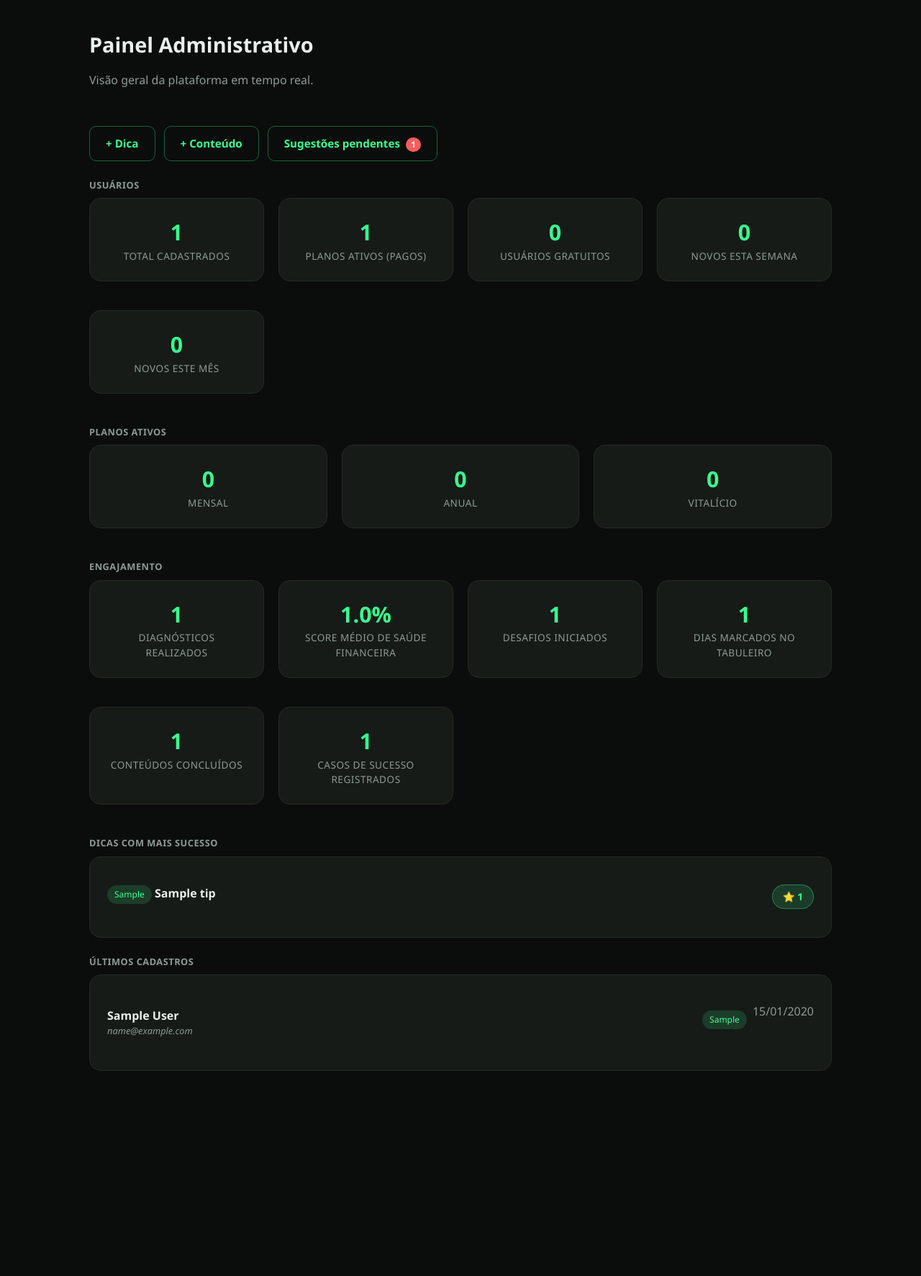
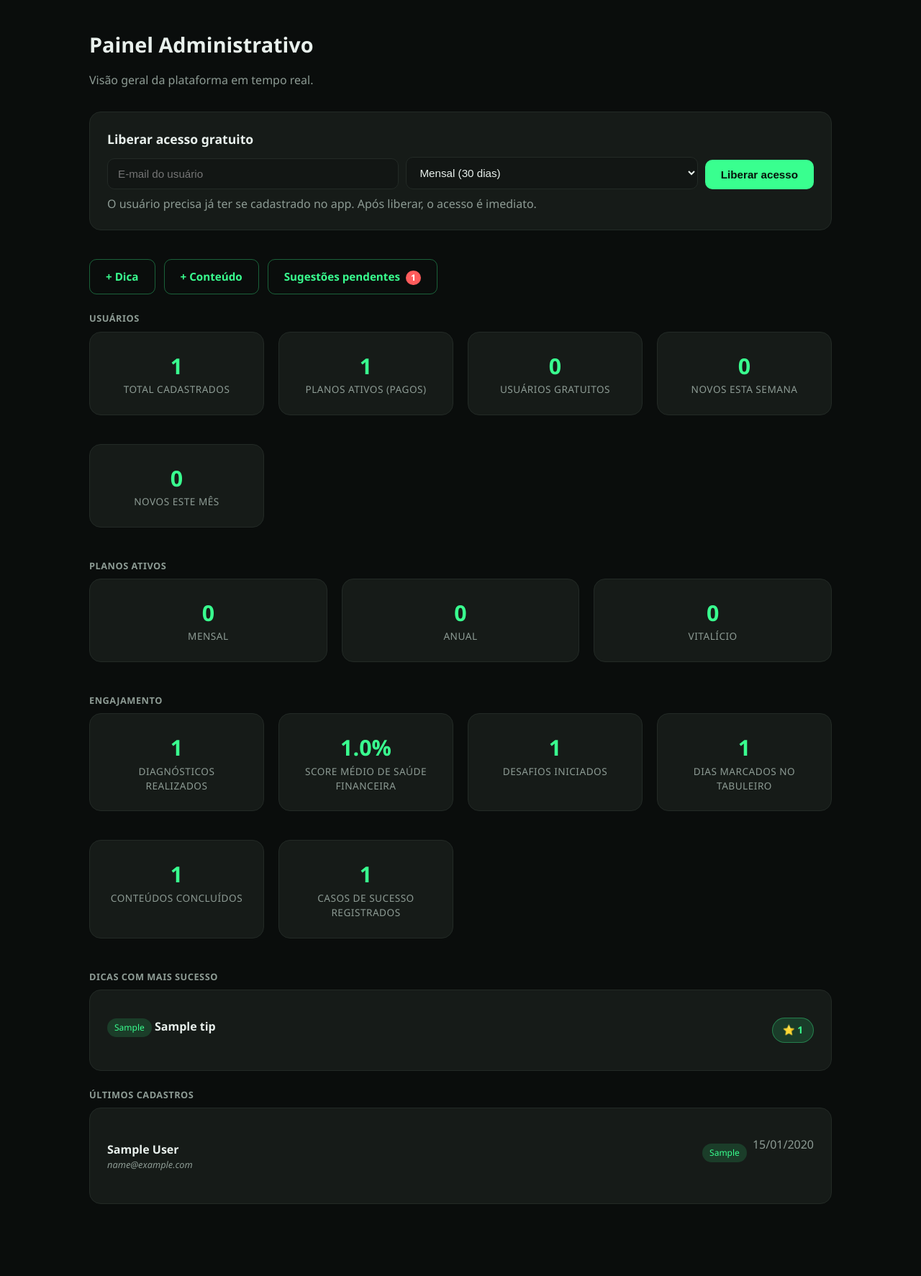
Before and after one commit to carloscesarmelo/financas-plus, a FastAPI app: page /admin in a window 1280 px wide. Shown: the part 74-1847 px from the top of the page at 72% size. Before the commit the page ends 1562 px from the top, so only its background shows below. Run offline with FastAPI, Linux system fonts and the light colour scheme; the visitor is signed in with stand-in values (Sample User, id 1); tables that the repository leaves empty hold one stand-in row (values such as "Sample post").

Commit message:
Painel admin: liberar acesso gratuito por e-mail sem passar pela Kiwify
Co-Authored-By: Claude Sonnet 4.6 <noreply@anthropic.com>

```diff
--- a/app/static/css/style.css
+++ b/app/static/css/style.css
@@ -928,6 +928,36 @@ textarea:focus {
   margin-bottom: 24px;
 }
 
+.admin-card-title {
+  font-size: 1.1rem;
+  font-weight: 700;
+  margin-bottom: 12px;
+}
+
+.grant-form-fields {
+  display: flex;
+  gap: 10px;
+  flex-wrap: wrap;
+  align-items: flex-end;
+}
+
+.grant-form-fields input,
+.grant-form-fields select {
+  width: auto;
+  flex: 1;
+  min-width: 200px;
+}
+
+.grant-form-fields .btn {
+  margin-top: 0;
+  white-space: nowrap;
+}
+
+.grant-hint {
+  margin-top: 8px;
+  margin-bottom: 0;
+}
+
 .admin-user-meta {
   display: flex;
   align-items: center;
--- a/app/templates/admin_dashboard.html
+++ b/app/templates/admin_dashboard.html
@@ -3,6 +3,30 @@
 {% block content %}
 <div class="page-title">Painel Administrativo</div>
 <p class="page-subtitle">Visão geral da plataforma em tempo real.</p>
+
+{% if grant_message == "acesso_liberado" %}
+<div class="disclaimer">Acesso liberado com sucesso!</div>
+{% elif grant_message == "email_nao_encontrado" %}
+<div class="error-box">E-mail não encontrado. O usuário precisa se cadastrar primeiro.</div>
+{% endif %}
+
+<div class="card">
+  <div class="admin-card-title">Liberar acesso gratuito</div>
+  <form method="post" action="/admin/grant-access" class="grant-form">
+    <div class="grant-form-fields">
+      <input type="email" name="email" placeholder="E-mail do usuário" required />
+      <select name="plan" title="Tipo de plano" required>
+        <option value="mensal">Mensal (30 dias)</option>
+        <option value="anual">Anual (365 dias)</option>
+        <option value="vitalicio">Vitalício (permanente)</option>
+      </select>
+      <button class="btn" type="submit">Liberar acesso</button>
+    </div>
+  </form>
+  <p class="page-subtitle grant-hint">
+    O usuário precisa já ter se cadastrado no app. Após liberar, o acesso é imediato.
+  </p>
+</div>
 
 <div class="admin-actions">
   <a class="btn btn-secondary" href="/admin/tips">+ Dica</a>
```
Also changed, not shown: app/routers/admin_router.py (+29 -1 lines).
